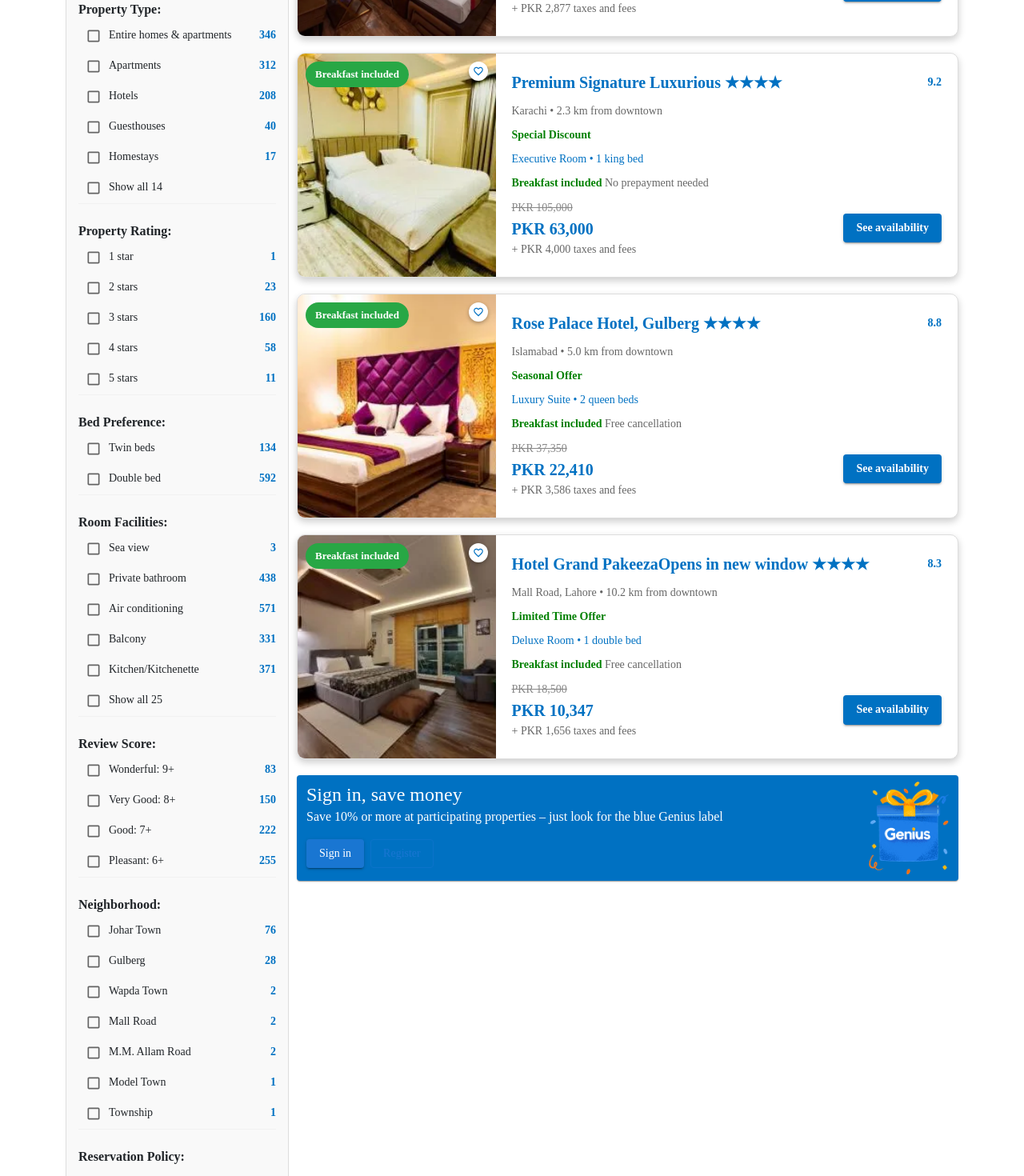
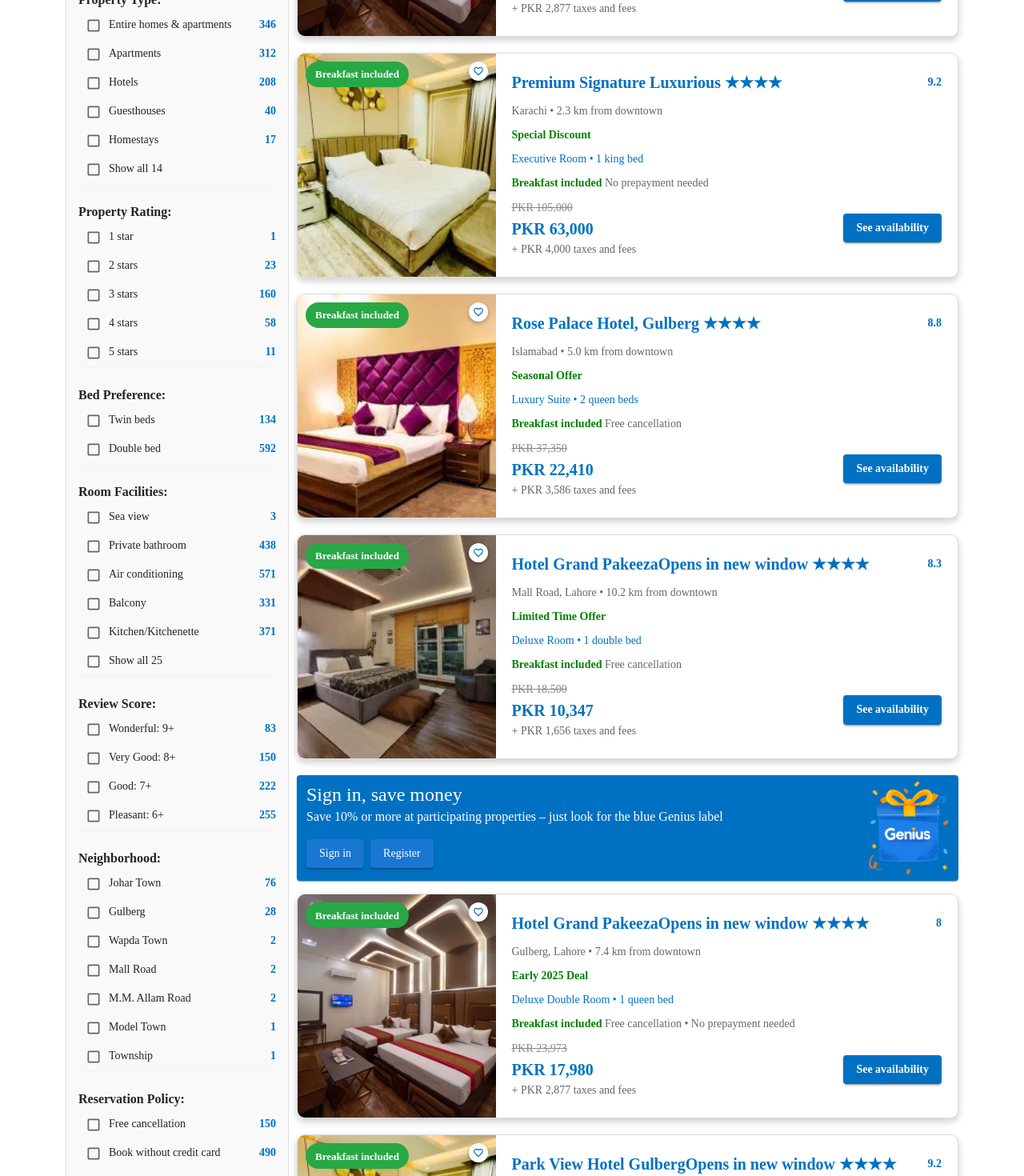
Before and after one commit to Aurif0619/Bookin.com-Clone, a React (Create React App) app: page /hotel-detail in a window 1280 px wide. Shown: the part 660-2130 px from the top of the page at 80% size. Built offline with nearby package versions, Linux system fonts and the light colour scheme.

Commit message:
Added Toaster in registration form

```diff
--- a/src/components/hotel-detail/HotelDetail.jsx
+++ b/src/components/hotel-detail/HotelDetail.jsx
@@ -14,6 +14,7 @@
 import Rose from '../../assets/Rose.webp';
 import GoldCrest from '../../assets/Gold crest.webp'
 import GiftImg from '../../assets/giftImg.png';
+// import Pakeeza from '../../assets/pa'
 import FavoriteBorderIcon from '@mui/icons-material/FavoriteBorder';
 
 const HotelDetail = () => {
@@ -41,8 +42,8 @@
     {
       id: 1,
       name: 'Gulberg Inn Hotel Lahore',
+      image: Gulberg,
       rating: 8.0,
-      image: Gulberg,
       location: 'Gulberg, Lahore • 7.4 km from downtown',
       deal: 'Early 2025 Deal',
       roomType: 'Deluxe Double Room • 1 queen bed',
@@ -55,6 +56,7 @@
     {
       id: 2,
       name: 'Premium Signature Luxurious',
+      image: Premium,
       rating: 9.2,
       location: 'Karachi • 2.3 km from downtown',
       deal: 'Special Discount',
@@ -64,11 +66,11 @@
       oldPrice: 'PKR 105,000',
       newPrice: 'PKR 63,000',
       taxes: '+ PKR 4,000 taxes and fees',
-      image: Premium
     },
     {
       id: 3,
       name: ' Rose Palace Hotel, Gulberg',
+      image: Rose,
       rating: 8.8,
       location: 'Islamabad • 5.0 km from downtown',
       deal: 'Seasonal Offer',
@@ -78,11 +80,11 @@
       oldPrice: 'PKR 37,350',
       newPrice: 'PKR 22,410',
       taxes: '+ PKR 3,586 taxes and fees',
-      image: Rose
     },
     {
       id: 4,
       name: 'Hotel Grand PakeezaOpens in new window',
+      image: GoldCrest,
       rating: 8.3,
       location: 'Mall Road, Lahore • 10.2 km from downtown',
       deal: 'Limited Time Offer',
@@ -92,7 +94,6 @@
       oldPrice: 'PKR 18,500',
       newPrice: 'PKR 10,347',
       taxes: '+ PKR 1,656 taxes and fees',
-      image: GoldCrest,
     },
   ];
 
@@ -191,11 +192,79 @@
         { label: "Fitness", count: 36 },
         { label: "Hot tub/Jacuzzi", count: 35 },
         { label: "Walking tours", count: 34 },
-        { label: "Playground", count: "" },
+        { label: "Playground", count: "41" },
+        { label: "walking tours", count: "41" },
+      ],
+    },
+    {
+      category: "Landmarks",
+      options: [
+        { label: "Badshahi Mosque", count: 5 },
+        { label: "Lahore", count: 4},
+      ],
+    },
+    {
+      category: "Entire places",
+      options: [
+        { label: "Entire homes & apartments", count: 815 },
+      ],
+    },
+    {
+      category: "Brands",
+      options: [
+        { label: "Ramada", count: 1 },
+        { label: "Best Western Premier", count: 36 },
+        { label: "Hot tub/Jacuzzi", count: 35 },
+        { label: "Walking tours", count: 34 },
+        { label: "Playground", count: "41" },
+        { label: "walking tours", count: "41" },
       ],
     },
   ];
 
+  const SecondHotelData = [
+    {
+      id: 1,
+      name: 'Hotel Grand PakeezaOpens in new window',
+      rating: 8.0,
+      image: Gulberg,
+      location: 'Gulberg, Lahore • 7.4 km from downtown',
+      deal: 'Early 2025 Deal',
+      roomType: 'Deluxe Double Room • 1 queen bed',
+      breakfast: true,
+      cancellation: 'Free cancellation • No prepayment needed',
+      oldPrice: 'PKR 23,973',
+      newPrice: 'PKR 17,980',
+      taxes: '+ PKR 2,877 taxes and fees',
+    },
+    {
+      id: 2,
+      name: 'Park View Hotel GulbergOpens in new window',
+      rating: 9.2,
+      image: Premium,
+      location: 'Karachi • 2.3 km from downtown',
+      deal: 'Special Discount',
+      roomType: 'Executive Room • 1 king bed',
+      breakfast: true,
+      cancellation: 'No prepayment needed',
+      oldPrice: 'PKR 105,000',
+      newPrice: 'PKR 63,000',
+      taxes: '+ PKR 4,000 taxes and fees',
+    },
+    {
+      id: 3,
+      name: 'Lahore Continental HotelOpens in new window',
+      image: Rose,
+      rating: 8.8,
+      location: 'Islamabad • 5.0 km from downtown',
+      deal: 'Seasonal Offer',
+      roomType: 'Luxury Suite • 2 queen beds',
+      breakfast: true,
+      cancellation: 'Free cancellation',
+      oldPrice: 'PKR 37,350',
+      newPrice: 'PKR 22,410',
+      taxes: '+ PKR 3,586 taxes and fees',
+    }]
 
   const [children] = useState(0);
 
@@ -313,8 +382,7 @@
               <Box key={index} sx={{ marginBottom: "20px" }}>
                 <Typography
                   variant="subtitle1"
-                  sx={{ fontWeight: "bold" }}
-                >
+                  sx={{ fontWeight: "bold" }} >
                   {filter.category}:
                 </Typography>
                 {filter.options.map((option, idx) => (
@@ -324,16 +392,14 @@
                       display: "flex",
                       alignItems: "center",
                       justifyContent: "space-between",
-                    }}
-                  >
-                    <Box display="flex" alignItems="center">
-                      <Checkbox size="small" />
+                    }}>
+                    <Box className='d-flex align-items-center'>
+                      <Checkbox className='py-2' size="small" />
                       <Typography variant="body2">{option.label}</Typography>
                     </Box>
                     <Typography
                       variant="body2"
-                      sx={{ color: "#0071c2", fontWeight: "bold" }}
-                    >
+                      sx={{ color: "#0071c2", fontWeight: "bold" }} >
                       {option.count}
                     </Typography>
                   </Box>
@@ -348,8 +414,8 @@
                 Lahore: 611 properties found
               </Typography>
               <Box>
-                <Button className='bg-body-tertiary rounded-5'>
-                  <Button className='rounded-5 bg-white text-dark'>list</Button>
+                <Button className='rounded-5 px-2 gap-2 ' sx={{ background: "#ddd" }}>
+                  <Button className='rounded-5 bg-white text-dark px-4'>list</Button>
                   Grid
                 </Button>
               </Box>
@@ -361,10 +427,8 @@
                   display: 'flex', flexDirection: { xs: 'column', sm: 'row' },
                   borderRadius: '10px',
                   boxShadow: '0px 4px 10px rgba(0, 0, 0, 0.2)',
-                  overflow: 'hidden',
-                  border: '1px solid #ddd',
-                  marginBottom: '20px',
-                  color: "#0071c2"
+                  overflow: 'hidden', border: '1px solid #ddd',
+                  marginBottom: '20px', color: "#0071c2"
                 }}
               >
                 <Box
@@ -494,7 +558,7 @@
                 </CardContent>
               </Card>
             ))}
-               <Card className="py-2 container mt-2" sx={{backgroundColor: '#0071c2'}}>
+            <Card className="py-2 container mt-2" sx={{ backgroundColor: '#0071c2' }}>
               <Box className="d-flex justify-content-between">
                 <Box>
                   <Typography variant="h5" className='text-white'>Sign in, save money</Typography>
@@ -503,19 +567,156 @@
                   </Typography>
                   <Button variant="contained"
                     sx={{ textTransform: "none" }}
-                  className="mt-3"
-                >
+                    className="mt-3" >
                     Sign in
                   </Button>
-                <Button variant="outlined"
+                  <Button variant="contained"
                     sx={{ textTransform: "none" }}
-                  className="mt-3 ms-2"
+                    className="mt-3 text-white ms-2"
                   > Register
                   </Button>
                 </Box>
-              <Box><img width={100} src={GiftImg} alt="Img" /></Box>
+                <Box>
+                  <img width={100} src={GiftImg} alt="Img" /></Box>
               </Box>
             </Card>
+            {SecondHotelData.map((hotel) => (
+              <Card className='mt-3'
+                key={hotel.id}
+                sx={{
+                  display: 'flex', flexDirection: { xs: 'column', sm: 'row' },
+                  borderRadius: '10px',
+                  boxShadow: '0px 4px 10px rgba(0, 0, 0, 0.2)',
+                  overflow: 'hidden', border: '1px solid #ddd',
+                  marginBottom: '20px', color: "#0071c2"
+                }}
+              >
+                <Box
+                  sx={{
+                    width: { xs: '100%', sm: '30%' },
+                    position: 'relative',
+                  }}
+                >
+                  <img src={hotel.image}
+                    alt={hotel.name}
+                    style={{
+                      width: '100%',
+                      height: '100%',
+                      objectFit: 'cover',
+                    }}
+                  />
+                  {hotel.breakfast && (
+                    <Chip
+                      label="Breakfast included"
+                      sx={{
+                        position: 'absolute',
+                        top: '10px',
+                        left: '10px',
+                        backgroundColor: '#28a745',
+                        color: '#fff',
+                        fontWeight: 'bold',
+                      }}
+                    />
+                  )}
+                  <FavoriteBorderIcon
+                    sx={{
+                      position: 'absolute',
+                      top: '10px',
+                      right: '10px',
+                      backgroundColor: '#fff',
+                      borderRadius: '50%',
+                      padding: '5px',
+                      boxShadow: '0px 2px 5px rgba(0, 0, 0, 0.3)',
+                      color: '#0071c2',
+                    }}
+                  />
+                </Box>
+
+                <CardContent
+                  sx={{
+                    flex: 1,
+                    padding: '20px',
+                    display: 'flex',
+                    flexDirection: 'column',
+                    gap: '10px',
+                  }}
+                >
+                  <Box display="flex" justifyContent="space-between" alignItems="center">
+                    <Typography variant="h6" sx={{ fontWeight: 'bold' }}>
+                      {hotel.name} ★★★★
+                    </Typography>
+                    <Typography
+                      variant="body2"
+                      sx={{
+                        fontSize: '14px',
+                        fontWeight: 'bold',
+                        color: '#0071c2',
+                      }}
+                    >
+                      {hotel.rating}
+                    </Typography>
+                  </Box>
+
+                  <Typography variant="body2" color="textSecondary">
+                    {hotel.location}
+                  </Typography>
+
+                  <Typography variant="body2" sx={{ color: 'green', fontWeight: 'bold' }}>
+                    {hotel.deal}
+                  </Typography>
+                  <Typography variant="body2">{hotel.roomType}</Typography>
+
+                  <Box>
+                    <Typography variant="body2" color="textSecondary">
+                      <span style={{ color: 'green', fontWeight: 'bold' }}>
+                        {hotel.breakfast ? 'Breakfast included' : ''}
+                      </span>{' '}
+                      {hotel.cancellation}
+                    </Typography>
+                  </Box>
+
+                  <Box
+                    display="flex"
+                    alignItems="center"
+                    justifyContent="space-between"
+                    mt="auto"
+                  >
+                    <Box>
+                      <Typography
+                        variant="body1"
+                        sx={{
+                          textDecoration: 'line-through',
+                          fontSize: '14px',
+                          color: '#888',
+                        }}
+                      >
+                        {hotel.oldPrice}
+                      </Typography>
+                      <Typography
+                        variant="h6"
+                        sx={{ fontWeight: 'bold', color: '#0071c2' }}
+                      >
+                        {hotel.newPrice}
+                      </Typography>
+                      <Typography variant="body2" color="textSecondary">
+                        {hotel.taxes}
+                      </Typography>
+                    </Box>
+                    <Button
+                      variant="contained"
+                      sx={{
+                        backgroundColor: '#0071c2',
+                        color: '#fff',
+                        textTransform: 'none',
+                        fontWeight: 'bold',
+                      }}
+                    >
+                      See availability
+                    </Button>
+                  </Box>
+                </CardContent>
+              </Card>
+            ))}
           </Box>
         </Box>
       </Box>
```
Also changed, not shown: src/components/navbar/Navbar.jsx (+11 -10 lines), src/components/register/Register.jsx (+55 -69 lines), src/components/signIn/SignIn.jsx (+69 -36 lines). Lines whose indentation alone changed are shown as unchanged.
